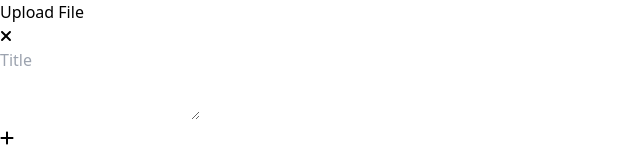
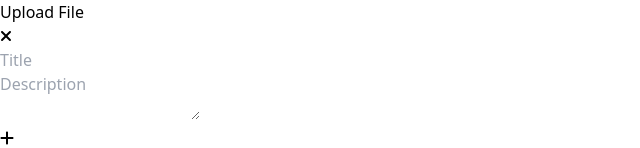
Before and after one commit to iCog-Labs-Dev/biochatter-metta-client, a Vue app: page /settings in a window 1280 px wide. Both pictures are taken after a click on the icon 8 px from the left and 357 px from the top of the page. Shown: the top 148 px of the page, without its empty margins (0-640 px from the left). Built offline with nearby package versions, Linux system fonts and the light colour scheme.

Commit message:
minor changes

```diff
--- a/src/components/File.vue
+++ b/src/components/File.vue
@@ -21,8 +21,7 @@
     <div>
         <!-- <label for="description">Enter description</label> -->
         <!-- <input id="title" class="p-2 w-1/2" placeholder="Description" type="text"/> -->
-        <textarea id="title" class="p-3 rounded-md w-3/4 resize-y h-max-content outline-none" placeholder="Description" type="text">
-        </textarea>
+        <textarea id="title" class="p-3 rounded-md w-3/4 resize-y h-max-content outline-none" placeholder="Description" type="text"/>
     </div>
 
     <div>
--- a/src/components/Settings.vue
+++ b/src/components/Settings.vue
@@ -17,7 +17,7 @@ import ModalContainer from './ModalContainer.vue';
                 <div class="boutline [height:auto]  border-black border-l-2 outline-1 outline-red-500 overflow-y-scroll p-3 w-full">
                     <p class="p-6  border-b border-gray-500">Theme</p>
                     <p class="p-6  border-b border-gray-500">Archive Chats</p>
-                    <p class="p-6  border-b border-gray-500">Delete all chats</p>
+                    <p class="p-6">Delete all chats</p>
                 </div>
             </div>
 
--- a/tailwind.config.js
+++ b/tailwind.config.js
@@ -10,7 +10,8 @@ export default {
         'logo': "url('/src/assets/triangles.png')",
         'logo': "url('/src/assets/colorful.png')",
         'logo': "url('/src/assets/green.png')",
-        'logo': "url('/src/assets/bg-logo.png')",
+        'logo': "url('/src/assets/rejuve.png')",
+        'logo': "url('/src/assets/bg-logo.png')s",
       }
     },
   },
```
Also changed, not shown: src/assets/rejuve.png (added).
